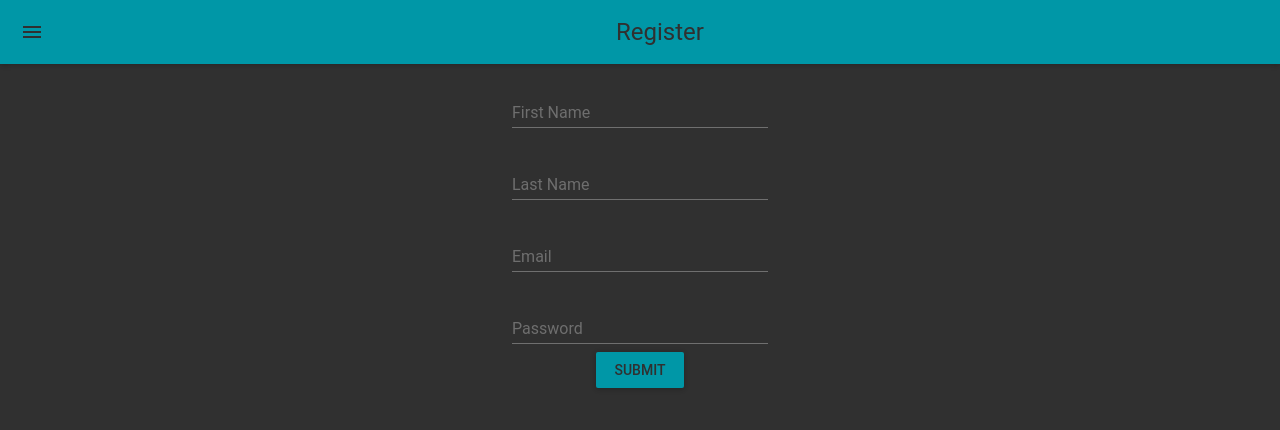
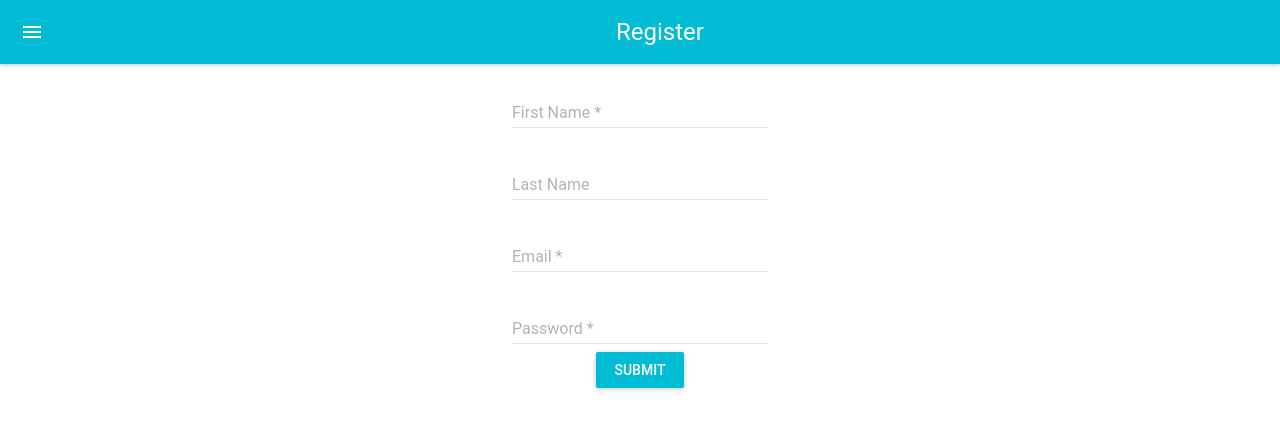
Before and after one commit to scrummish/Project-2-Application, a React (Create React App) app: page / in a window 1280 px wide. Shown: the top 430 px of the page. Built offline with nearby package versions, Linux system fonts and the light colour scheme.

Commit message:
End of day merge

```diff
--- a/src/App.css
+++ b/src/App.css
@@ -1,6 +1,3 @@
-body {
-  background-color: rgb(48, 48, 48)
-}
 .App {
   text-align: center;
 }
--- a/src/App.js
+++ b/src/App.js
@@ -1,17 +1,29 @@
 import React, { Component } from 'react';
-import darkBaseTheme from 'material-ui/styles/baseThemes/darkBaseTheme';
 import MuiThemeProvider from 'material-ui/styles/MuiThemeProvider';
 import getMuiTheme from 'material-ui/styles/getMuiTheme';
 import Login from './Login'
 import Register from './Register'
 import './App.css';
 
+const REQUEST = require('superagent');
+
 class App extends Component {
+	register = (formData)=>{
+		const parsedData = JSON.stringify(formData);
+
+    	REQUEST.post('http://localhost:9292/user/')
+    	.send(formData)
+    	.end((err,createdGame)=>{
+      		// const parsedGame = JSON.parse(createdGame.text);
+      		console.log(createdGame)
+      		// this.setState({allGames: [...this.state.allGames,parsedGame], createGame: ''})
+    	})
+	}
   render() {
     return (
       <div className="App">
-        <MuiThemeProvider muiTheme={getMuiTheme(darkBaseTheme)}>
-          <Register/>
+        <MuiThemeProvider muiTheme={getMuiTheme()}>
+          <Register register={this.register}/>
         </MuiThemeProvider>
       </div>
     );
--- a/src/Login.js
+++ b/src/Login.js
@@ -1,5 +1,4 @@
 import React, { Component } from 'react';
-import AppBar from 'material-ui/AppBar';
 import RaisedButton from 'material-ui/RaisedButton';
 import TextField from 'material-ui/TextField';
 import Subheader from 'material-ui/Subheader';
--- a/src/Register.js
+++ b/src/Register.js
@@ -7,10 +7,24 @@ class Register extends Component {
   constructor(){
     super();
     this.state={
-      first_name:'',
-      last_name:'',
+      firstname:'',
+      lastname:'',
       email:'',
-      password:''
+      password:'',
+      toggleError: false
+    }
+  }
+  createUser = ()=>{
+    if (this.state.firstname === '' || this.state.email === '' || this.state.password === '') {
+      this.setState({toggleError: true})
+    } else {
+      const REGISTRATION = {
+        firstname: this.state.firstname,
+        lastname: this.state.lastname,
+        email: this.state.email,
+        password: this.state.password
+      }
+      this.props.register(REGISTRATION);
     }
   }
   render() {
@@ -18,15 +32,15 @@ class Register extends Component {
       <div>
           <div>
           <AppBar title="Register"/>
-           <TextField hintText="Enter your First Name" floatingLabelText="First Name" onChange={(e,newValue) => this.setState({first_name:newValue})}/>
+           <TextField hintText="Enter your First Name" floatingLabelText="First Name *" onChange={(e,newValue) => this.setState({firstname:newValue})}/>
            <br/>
-           <TextField hintText="Enter your Last Name" floatingLabelText="Last Name" onChange={(e,newValue) => this.setState({last_name:newValue})}/>
+           <TextField hintText="Enter your Last Name" floatingLabelText="Last Name" onChange={(e,newValue) => this.setState({lastname:newValue})}/>
            <br/>
-           <TextField hintText="Enter your Email" type="email" floatingLabelText="Email" onChange={(e,newValue) => this.setState({email:newValue})}/>
+           <TextField hintText="Enter your Email" type="email" floatingLabelText="Email *" onChange={(e,newValue) => this.setState({email:newValue})}/>
            <br/>
-           <TextField type = "password" hintText="Enter your Password" floatingLabelText="Password" onChange={(e,newValue) => this.setState({password:newValue})}/>
+           <TextField type = "password" hintText="Enter your Password" floatingLabelText="Password *" onChange={(e,newValue) => this.setState({password:newValue})}/>
            <br/>
-           <RaisedButton label="Submit" primary={true} onClick={(e) => this.handleClick(e)}/>
+           <RaisedButton label="Submit" primary={true} onClick={this.createUser}/>
           </div>
       </div>
     );
```
